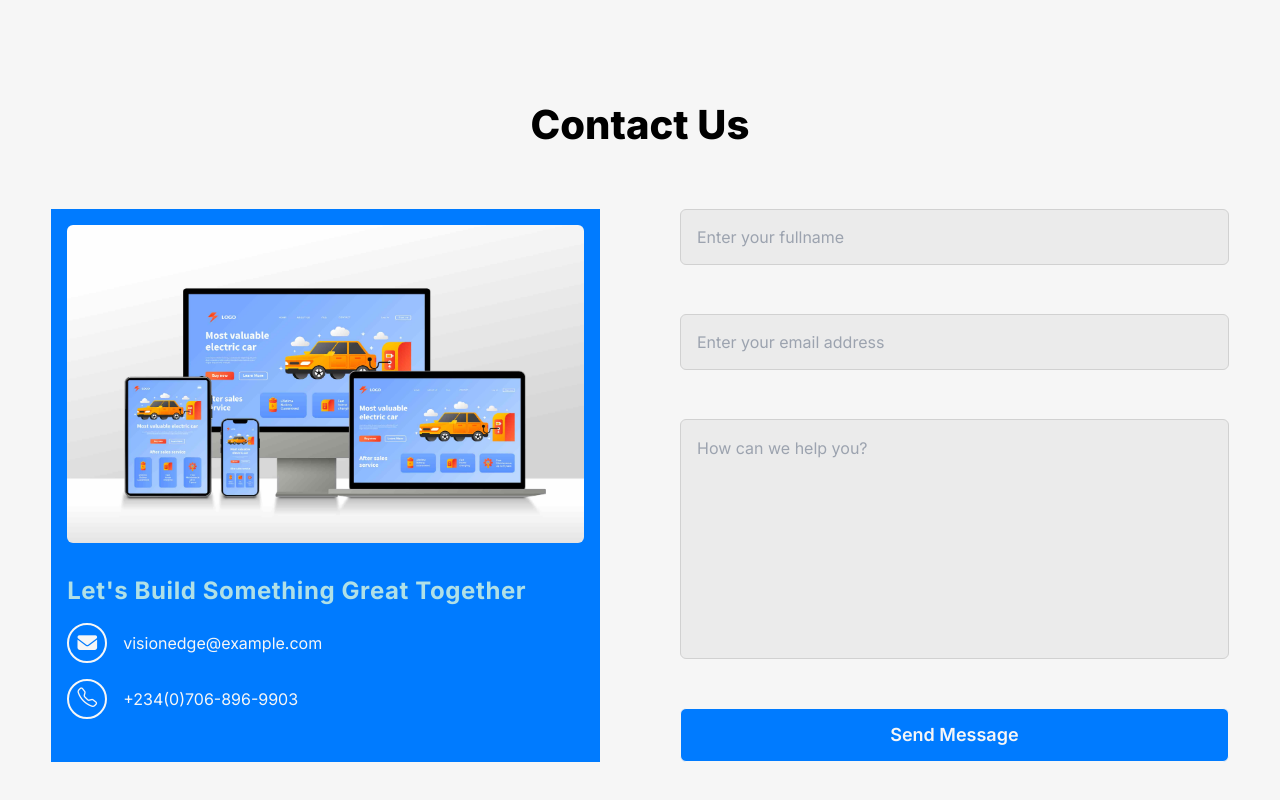
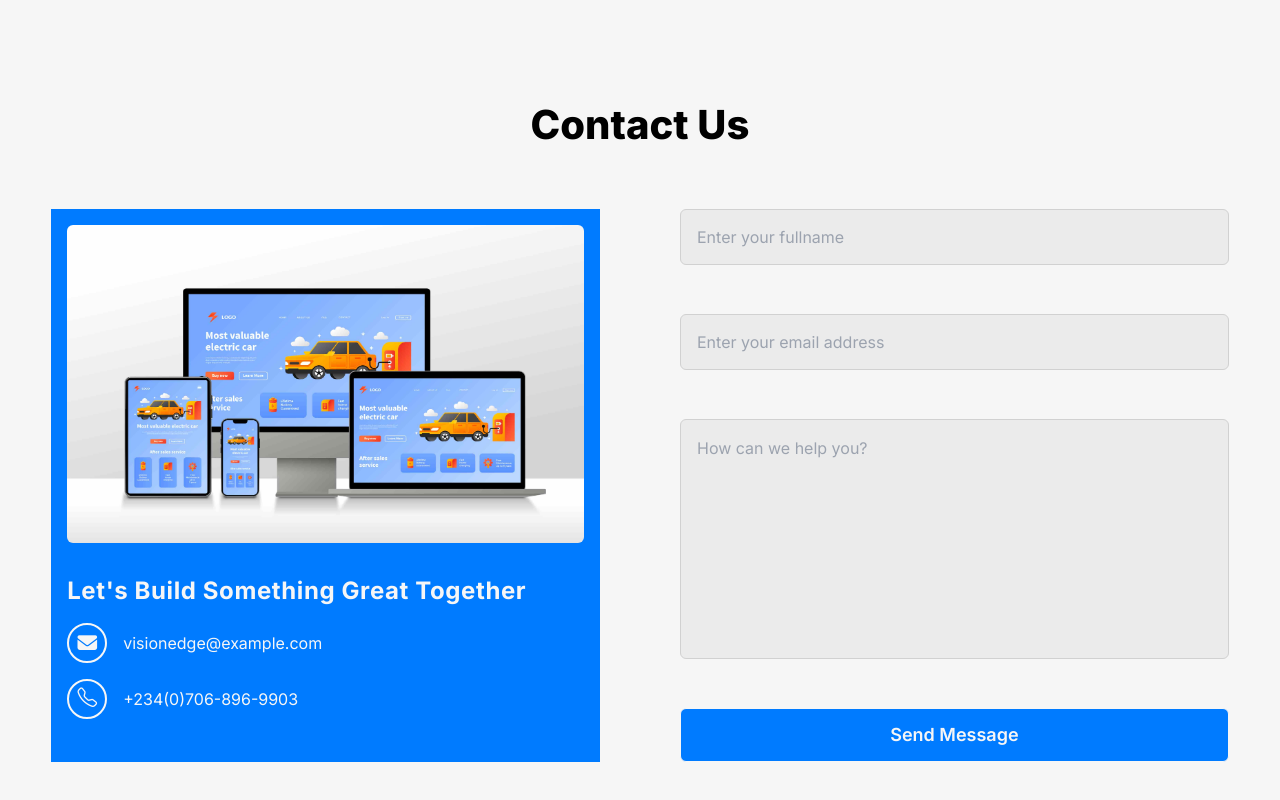
Before and after one commit to Chiemezie-Uchenwoke/vision_edge, a website: page public/index.html in a window 1280 px wide. Shown: the part 2655-3455 px from the top of the page. Drawn offline with nearby package versions, Linux system fonts and the light colour scheme.

Commit message:
Adjust contact section

```diff
--- a/public/index.html
+++ b/public/index.html
@@ -175,7 +175,7 @@
                 </div>
 
                 <div class="h-[45%] lg:h-[35%]  flex flex-col gap-4">
-                    <p class="text-powder-blue font-bold tracking-wide lg:text-2xl">Let's Build Something Great Together</p>
+                    <p class="text-off-white font-bold tracking-wide lg:text-2xl">Let's Build Something Great Together</p>
 
                     <p class="flex gap-4 items-center">
                         <span class="w-10 h-10 rounded-full border-2 border-off-white flex justify-center items-center"><i class="fa-regular fa-envelope scale-text"></i></span>
```
Also changed, not shown: public/output.css.
